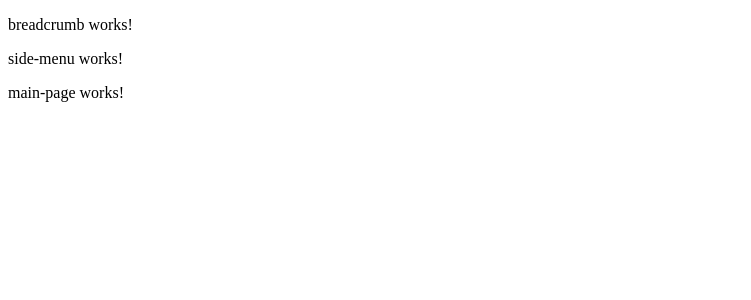
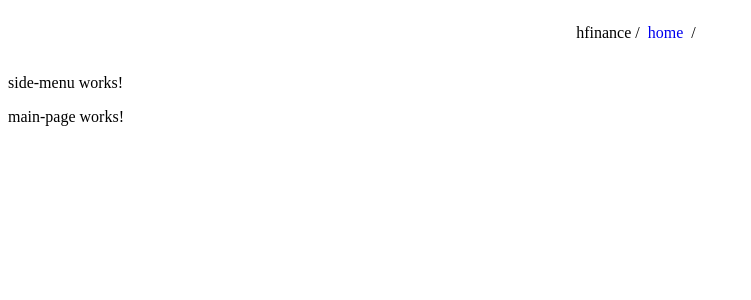
Before and after one commit to andrew20242/hfinance_front, an Angular app: page /home in a window 1280 px wide. Shown: the top 300 px of the page, without its empty margins (0-751 px from the left). Built offline with nearby package versions, Linux system fonts and the light colour scheme.

Commit message:
add breadcrumb component

```diff
--- a/src/app/components/breadcrumb/breadcrumb.component.html
+++ b/src/app/components/breadcrumb/breadcrumb.component.html
@@ -1 +1,7 @@
-<p>breadcrumb works!</p>
+<div class="breadcrumb-text">
+  <p>hfinance /</p>
+  @for(urlSegment of breadcrumbPath; track urlSegment) {
+  <a [routerLink]="'/' +breadcrumbPath.join('/')">{{urlSegment}}</a>
+  <p>/</p>
+  }
+</div>
--- a/src/app/components/breadcrumb/breadcrumb.component.scss
+++ b/src/app/components/breadcrumb/breadcrumb.component.scss
@@ -0,0 +1,17 @@
+a {
+  margin-block-start: 1em;
+  margin-block-end: 1em;
+  margin-inline-start: 0px;
+  margin-inline-end: 0px;
+  margin-right: .5rem;
+  text-decoration: unset;
+}
+
+p {
+  margin-right: .5rem;
+}
+
+.breadcrumb-text {
+  display: flex;
+  justify-content: center;
+}
--- a/src/app/components/breadcrumb/breadcrumb.component.ts
+++ b/src/app/components/breadcrumb/breadcrumb.component.ts
@@ -1,12 +1,26 @@
-import { Component } from '@angular/core';
+import { Component, OnInit } from '@angular/core';
+import { NavigationEnd, Router, RouterLink } from '@angular/router';
 
 @Component({
   selector: 'app-breadcrumb',
   standalone: true,
-  imports: [],
+  imports: [RouterLink],
   templateUrl: './breadcrumb.component.html',
   styleUrl: './breadcrumb.component.scss'
 })
-export class BreadcrumbComponent {
+export class BreadcrumbComponent implements OnInit {
+
+  breadcrumbPath: string[] = []
+  currentUrl: string = ''
+
+  constructor(private router: Router) { }
+  ngOnInit(): void {
+    this.router.events.subscribe((ev) => {
+      if(ev instanceof NavigationEnd) {
+        this.currentUrl = ev.urlAfterRedirects
+        this.breadcrumbPath = ev.urlAfterRedirects.split('/').filter((url: string) => url)
+      }
+    })
+  }
 
 }
```
